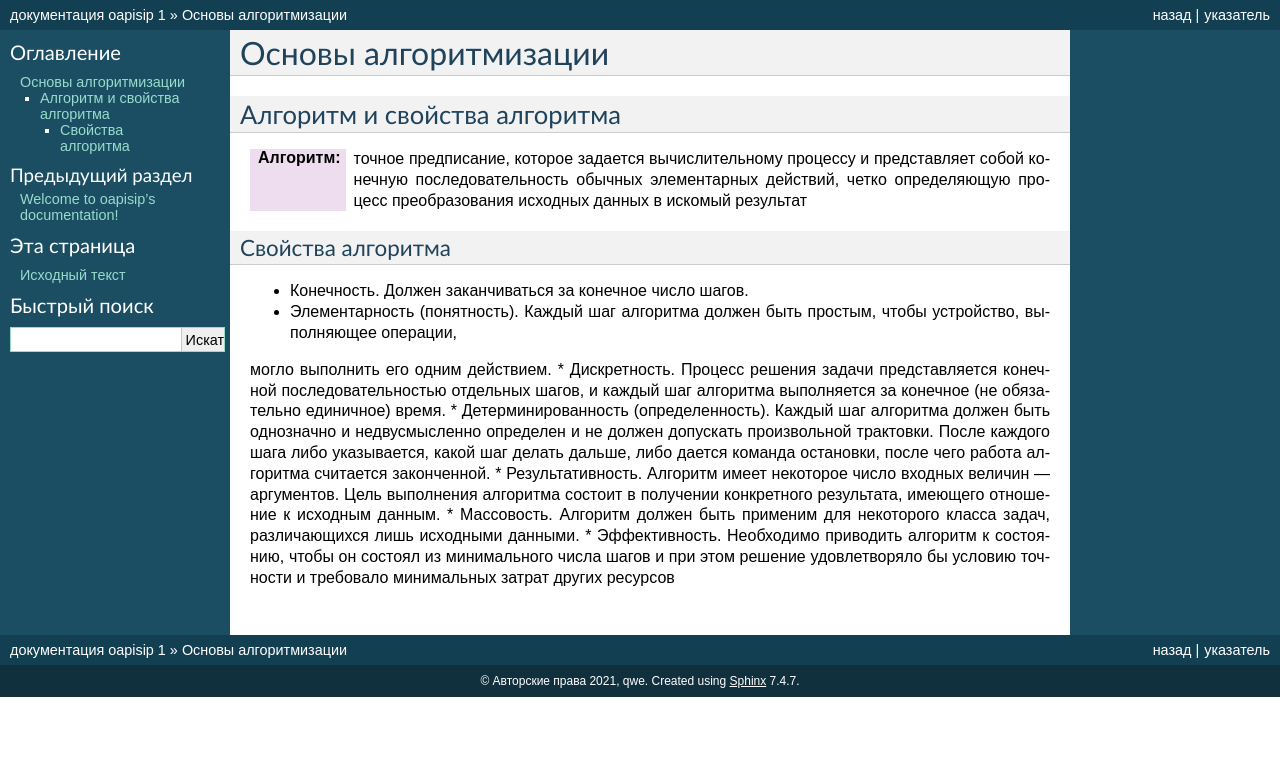
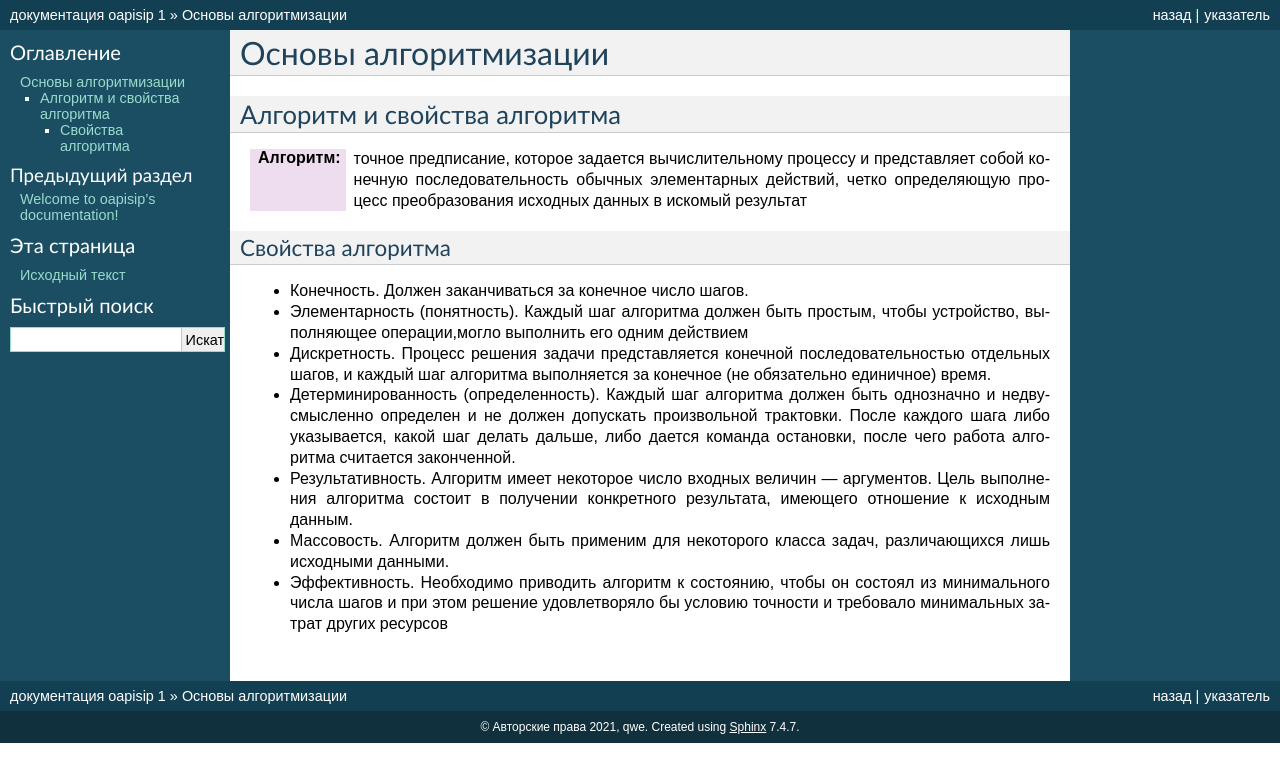
Before and after one commit to rimcupk/oapisip, a Sphinx documentation site: the page built from docs/chapters/01_algo/01_algo.rst, in a window 1280 px wide. Shown: the top 782 px of the page. Built offline with Sphinx 7.4.7, drawn with Linux system fonts in a browser that asks for light colours.

```diff
--- a/docs/chapters/01_algo/01_algo.rst
+++ b/docs/chapters/01_algo/01_algo.rst
@@ -9,10 +9,9 @@
 Свойства алгоритма
 ~~~~~~~~~~~~~~~~~~
 * Конечность. Должен заканчиваться за конечное число шагов.
-* Элементарность (понятность). Каждый шаг алгоритма должен быть простым, чтобы устройство, выполняющее операции,
-могло выполнить его одним действием.
+* Элементарность (понятность). Каждый шаг алгоритма должен быть простым, чтобы устройство, выполняющее операции,могло выполнить его одним действием
 * Дискретность. Процесс решения задачи представляется конечной последовательностью отдельных шагов, и каждый шаг алгоритма выполняется за конечное (не обязательно единичное) время.
 * Детерминированность (определенность). Каждый шаг алгоритма должен быть однозначно и недвусмысленно определен и не должен допускать произвольной трактовки. После каждого шага либо указывается, какой шаг делать дальше, либо дается команда остановки, после чего работа алгоритма считается законченной.
 * Результативность. Алгоритм имеет некоторое число входных величин — аргументов. Цель выполнения алгоритма состоит в получении конкретного результата, имеющего отношение к исходным данным.
-* Массовость.  Алгоритм  должен быть применим для некоторого класса задач, различающихся лишь исходными данными.
+* Массовость. Алгоритм должен быть применим для некоторого класса задач, различающихся лишь исходными данными.
 * Эффективность. Необходимо приводить алгоритм к состоянию, чтобы он состоял из минимального числа шагов и при этом решение удовлетворяло бы условию точности и требовало минимальных затрат других ресурсов
```
